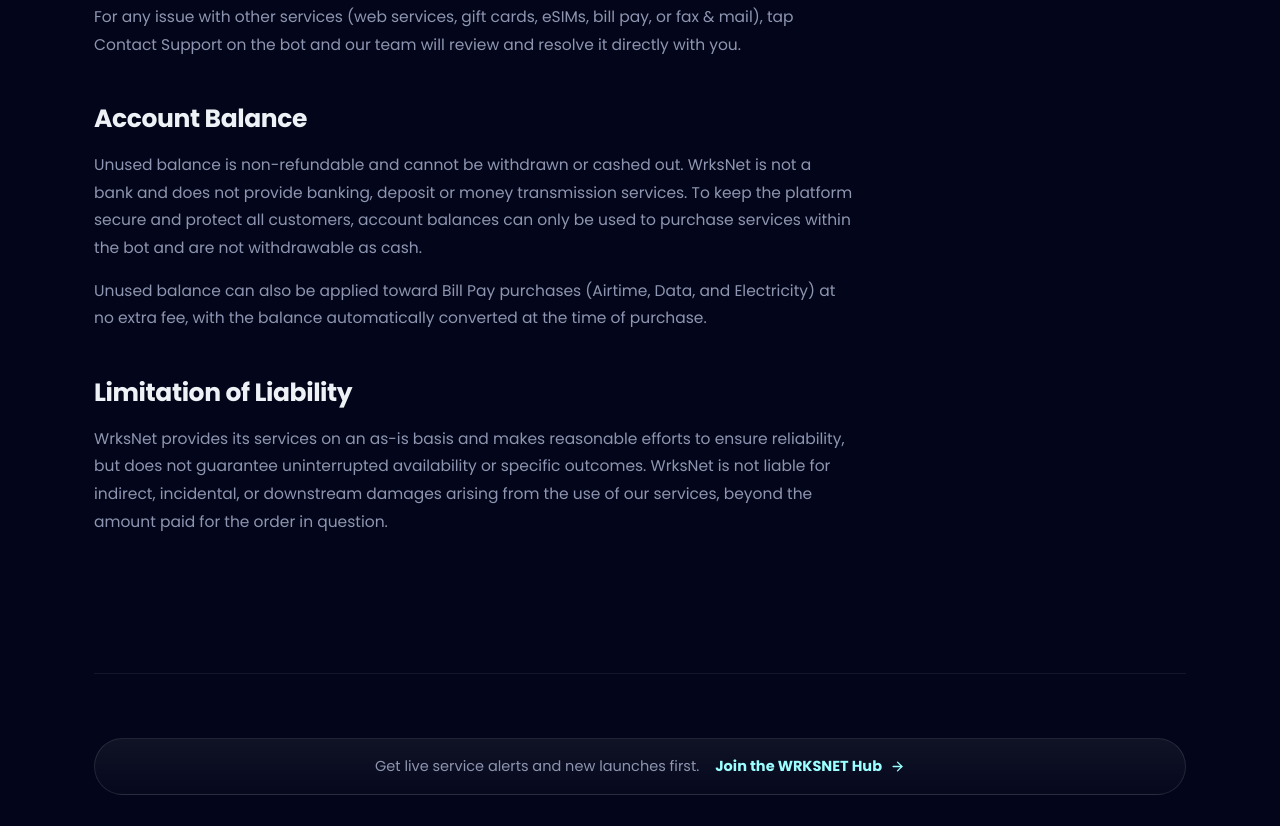
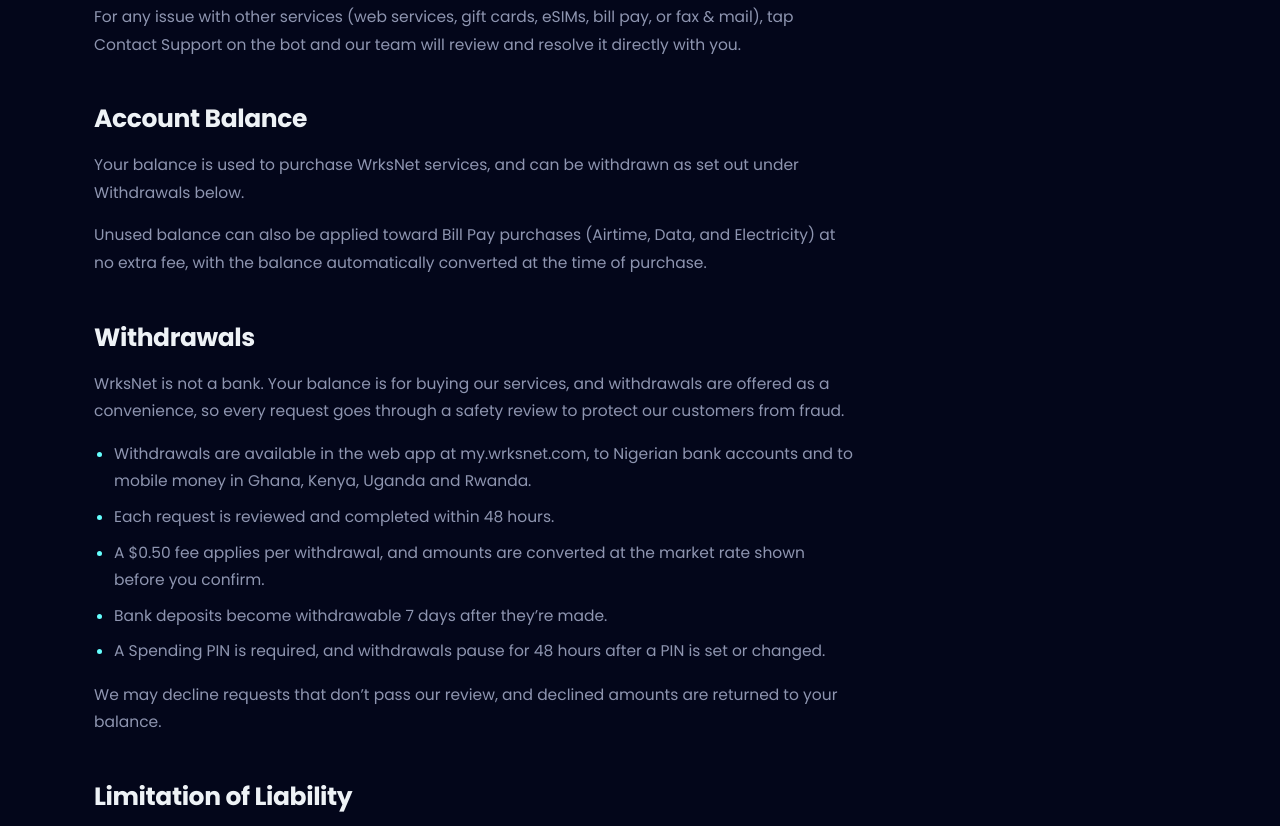
Before and after one commit to usyr-net/worksnet, a plain HTML site: page privacy.html in a window 1280 px wide. Shown: the part 1921-2747 px from the top of the page. Drawn offline with Linux system fonts and the light colour scheme.

Commit message:
Add files via upload

```diff
--- a/privacy.html
+++ b/privacy.html
@@ -773,13 +773,27 @@
           bill pay, or fax &amp; mail), tap Contact Support on the bot and our team will review
           and resolve it directly with you.</p>
           <h2>Account Balance</h2>
-          <p>Unused balance is non-refundable and cannot be withdrawn or cashed out.
-          WrksNet is not a bank and does not provide banking, deposit or money transmission services.
-          To keep the platform secure and protect all customers, account balances can only be used to
-          purchase services within the bot and are not withdrawable as cash.</p>
+          <p>Your balance is used to purchase WrksNet services, and can be withdrawn as set
+          out under Withdrawals below.</p>
           <p>Unused balance can also be applied toward Bill Pay purchases (Airtime, Data,
           and Electricity) at no extra fee, with the balance automatically converted at the time of
           purchase.</p>
+          <h2>Withdrawals</h2>
+          <p>WrksNet is not a bank. Your balance is for buying our services, and withdrawals are
+          offered as a convenience, so every request goes through a safety review to protect our
+          customers from fraud.</p>
+          <ul>
+          <li>Withdrawals are available in the web app at my.wrksnet.com, to Nigerian bank accounts
+          and to mobile money in Ghana, Kenya, Uganda and Rwanda.</li>
+          <li>Each request is reviewed and completed within 48 hours.</li>
+          <li>A $0.50 fee applies per withdrawal, and amounts are converted at the market rate shown
+          before you confirm.</li>
+          <li>Bank deposits become withdrawable 7 days after they&rsquo;re made.</li>
+          <li>A Spending PIN is required, and withdrawals pause for 48 hours after a PIN is set or
+          changed.</li>
+          </ul>
+          <p>We may decline requests that don&rsquo;t pass our review, and declined amounts are
+          returned to your balance.</p>
           <h2>Limitation of Liability</h2>
           <p>WrksNet provides its services on an as-is basis and makes reasonable
           efforts to ensure reliability, but does not guarantee uninterrupted availability or specific
```
Also changed, not shown: refer.html (+2 -1 lines), services.html (+2 -2 lines).
